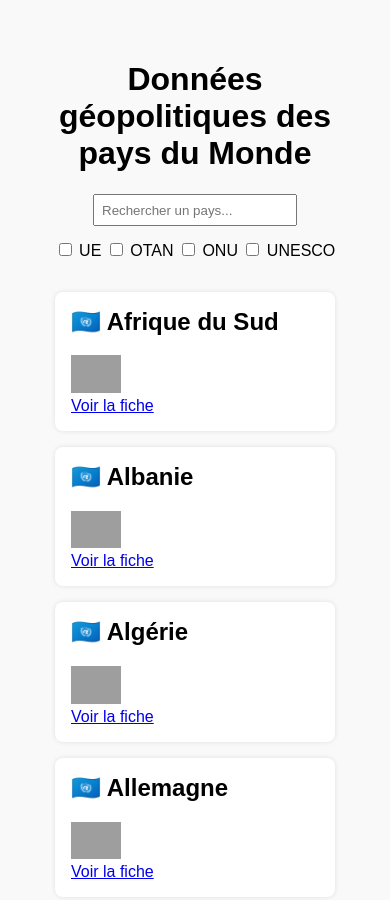
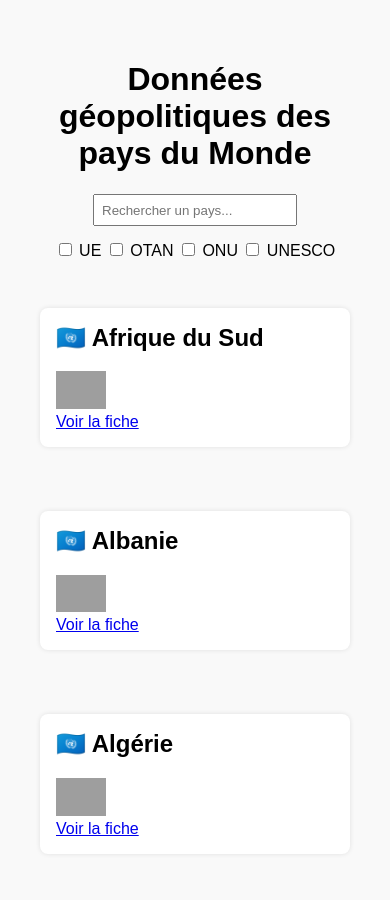
Before and after one commit to profvioletclub-source/geopolitique, a plain HTML site: page index.html in a window 390 px wide. Shown: the top 900 px of the page. Drawn offline with Linux system fonts and the light colour scheme; grey boxes are pictures that could not be loaded.

Commit message:
Update style.css

```diff
--- a/style.css
+++ b/style.css
@@ -3,27 +3,47 @@ body {
   padding: 2em;
   background: #f9f9f9;
 }
+
 h1 {
   text-align: center;
 }
+
 #search {
   display: block;
   margin: 1em auto;
   padding: 0.5em;
   width: 60%;
 }
+
 #filters {
   text-align: center;
   margin-bottom: 2em;
 }
+
+#countries {
+  display: flex;
+  flex-wrap: wrap;
+  justify-content: center;
+  gap: 2em;
+}
+
 .pays {
   background: white;
   padding: 1em;
-  margin: 1em auto;
   border-radius: 8px;
   box-shadow: 0 0 5px rgba(0,0,0,0.1);
-  width: 80%;
+  width: 40%;
+  box-sizing: border-box;
 }
+
 .pays h2 {
   margin-top: 0;
 }
+
+/* Responsive : une seule colonne sur petits écrans */
+@media (max-width: 700px) {
+  .pays {
+    width: 100%;
+    margin: 1em 0;
+  }
+}
```
